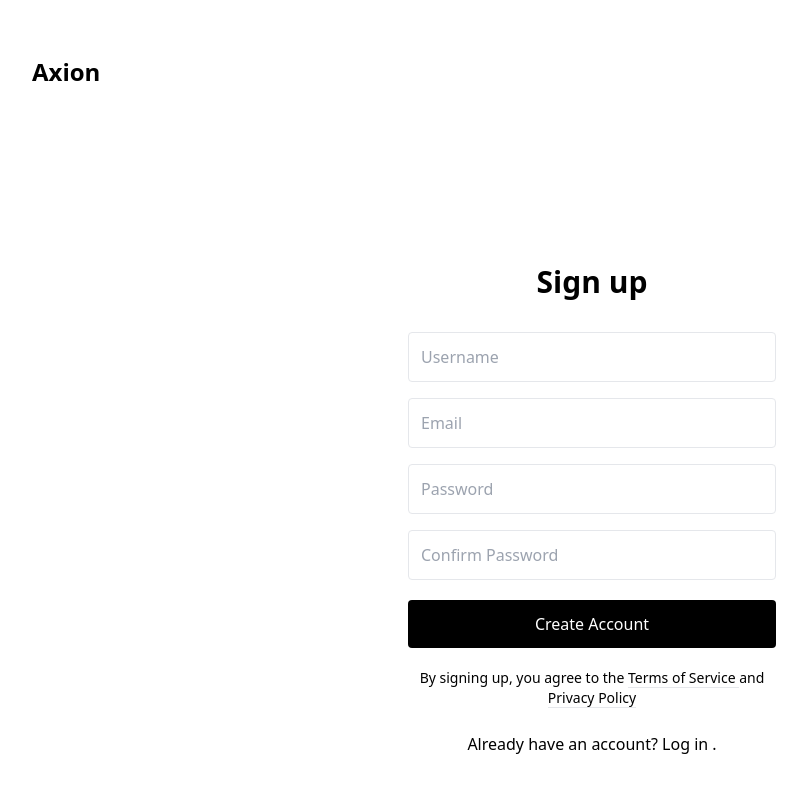
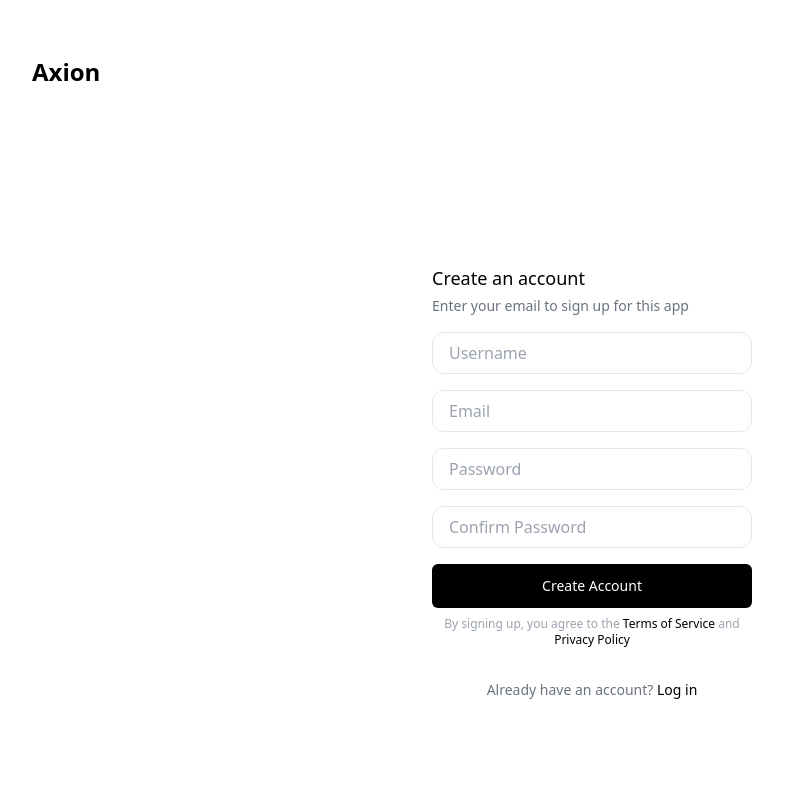
Before and after one commit to madaraw/axion, a Nuxt app: page /signup in a window 1280 px wide. Shown: the top 792 px of the page, without its empty margins (48-855 px from the left). Built offline with nearby package versions, Linux system fonts and the light colour scheme; no server answers.

Commit message:
Fixed styles

```diff
--- a/pages/login.vue
+++ b/pages/login.vue
@@ -1,15 +1,13 @@
 <template>
     <div class="flex items-center justify-center">
 
-        <div class="max-w-sm mx-auto flex-1 flex flex-col items-center justify-center">
+        <div class="max-w-sm mx-8 lg:mx-auto flex-1 flex flex-col items-center justify-center">
             <div>
-                <div class="mb-8">
-                    <h1 class="text-2xl text-center font-semibold">Login to your account</h1>
-                    <p>Enter your email and password to sign in for this app</p>
-                </div>
+                <h1 class="text-lg font-semibold mb-1">Login to your account</h1>
+                <p class="mb-4 text-sm text-gray-500">Enter your email and password to sign in for this app</p>
                 <form @submit.prevent="handleSubmit">
-                    <input type="text" class="block border border-grey-light w-full p-2 px-4 rounded-xl mb-4"
-                        name="name" placeholder="Username" v-model="accountInfo.username" required />
+                    <input type="text" class="block border border-grey-light w-full p-2 px-4 rounded-xl mb-4" name="name"
+                        placeholder="Username" v-model="accountInfo.username" required />
                     <input type="password" class="block border border-grey-light w-full p-2 px-4 rounded-xl mb-4"
                         name="password" placeholder="Password" v-model="accountInfo.password" required />
                     <p v-if="error" class="my-1 text-red-500 text-center">{{ error }}</p>
@@ -18,9 +16,9 @@
                 </form>
             </div>
 
-            <div class="text-grey-dark mt-6">
+            <div class="text-gray-500 text-sm mt-6 text-center">
                 You don't have an account?
-                <NuxtLink to="/signup" class="font-semibold underline">Sign Up</NuxtLink>.
+                <NuxtLink to="/signup" class="text-black">Sign Up</NuxtLink>.
             </div>
         </div>
     </div>
--- a/pages/signup.vue
+++ b/pages/signup.vue
@@ -1,42 +1,41 @@
 <template>
-    <div class="flex items-center justify-center">
-
-        <div class="max-w-sm mx-auto flex-1 flex flex-col items-center justify-center px-2">
+    <div class="flex items-center justify-center bg-white px-4">
+        <div class="max-w-xs w-full">
             <div>
-                <h1 class="mb-8 text-3xl text-center font-semibold">Sign up</h1>
+                <h2 class="mb-1 text-lg font-medium">Create an account</h2>
+                <p class="mb-4 text-sm text-gray-500">Enter your email to sign up for this app</p>
                 <form @submit.prevent="handleSubmit">
-                    <input type="text" class="block border border-grey-light w-full p-3 rounded mb-4" name="name"
+                    <input type="text" class="block border border-grey-light w-full p-2 px-4 rounded-xl mb-4" name="name"
                         placeholder="Username" v-model="accountInfo.username" required />
 
-                    <input type="text" class="block border border-grey-light w-full p-3 rounded mb-4" name="email"
+                    <input type="text" class="block border border-grey-light w-full p-2 px-4 rounded-xl mb-4" name="email"
                         placeholder="Email" v-model="accountInfo.email" required />
 
-                    <input type="password" class="block border border-grey-light w-full p-3 rounded mb-4"
+                    <input type="password" class="block border border-grey-light w-full p-2 px-4 rounded-xl mb-4"
                         name="password" placeholder="Password" v-model="accountInfo.password" required />
-                    <input type="password" class="block border border-grey-light w-full p-3 rounded mb-4"
+                    <input type="password" class="block border border-grey-light w-full p-2 px-4 rounded-xl mb-4"
                         name="confirm_password" placeholder="Confirm Password" v-model="accountInfo.confirm_password"
                         required />
-                    <p v-if="error" class="my-1 text-red-500 text-center">{{ error }}</p>
-                    <button
-                        class="w-full text-center py-3 rounded btn hover:bg-green-dark focus:outline-none my-1">Create
+                    <p v-if="error" class="mb-3 text-red-500 text-sm">{{ error }}</p>
+                    <button class="w-full text-center py-3 rounded-md bg-black text-white text-sm font-medium">Create
                         Account</button>
                 </form>
-                <div class="text-center text-sm text-grey-dark mt-4">
+                <div class="text-center text-xs text-gray-400 mt-2">
                     By signing up, you agree to the
-                    <a class="no-underline border-b border-grey-dark text-grey-dark" href="#">
+                    <a class="text-black" href="#">
                         Terms of Service
                     </a> and
-                    <a class="no-underline border-b border-grey-dark text-grey-dark" href="#">
+                    <a class="text-black" href="#">
                         Privacy Policy
                     </a>
                 </div>
             </div>
 
-            <div class="text-grey-dark mt-6">
+            <div class="text-gray-500 text-sm mt-8 text-center">
                 Already have an account?
-                <NuxtLink to="/login">
+                <NuxtLink to="/login" class="text-black">
                     Log in
-                </NuxtLink>.
+                </NuxtLink>
             </div>
         </div>
     </div>
```
